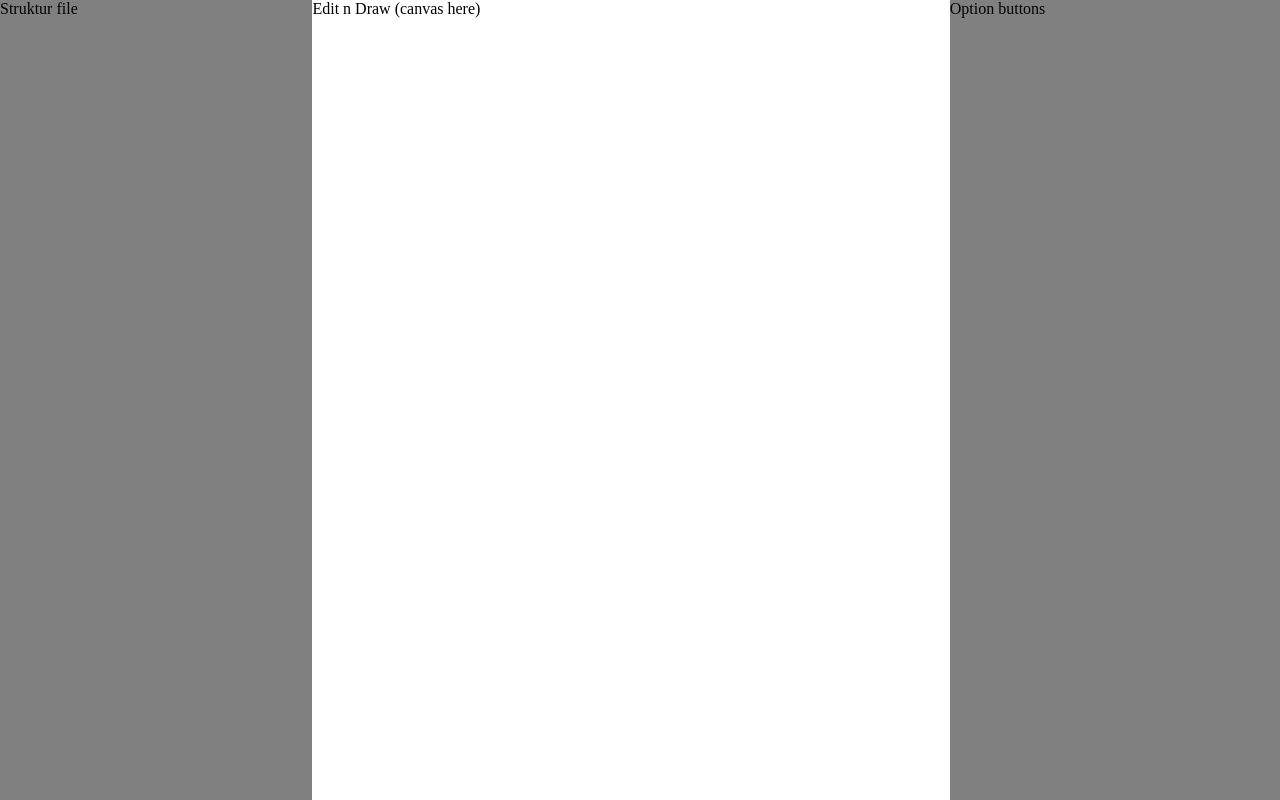
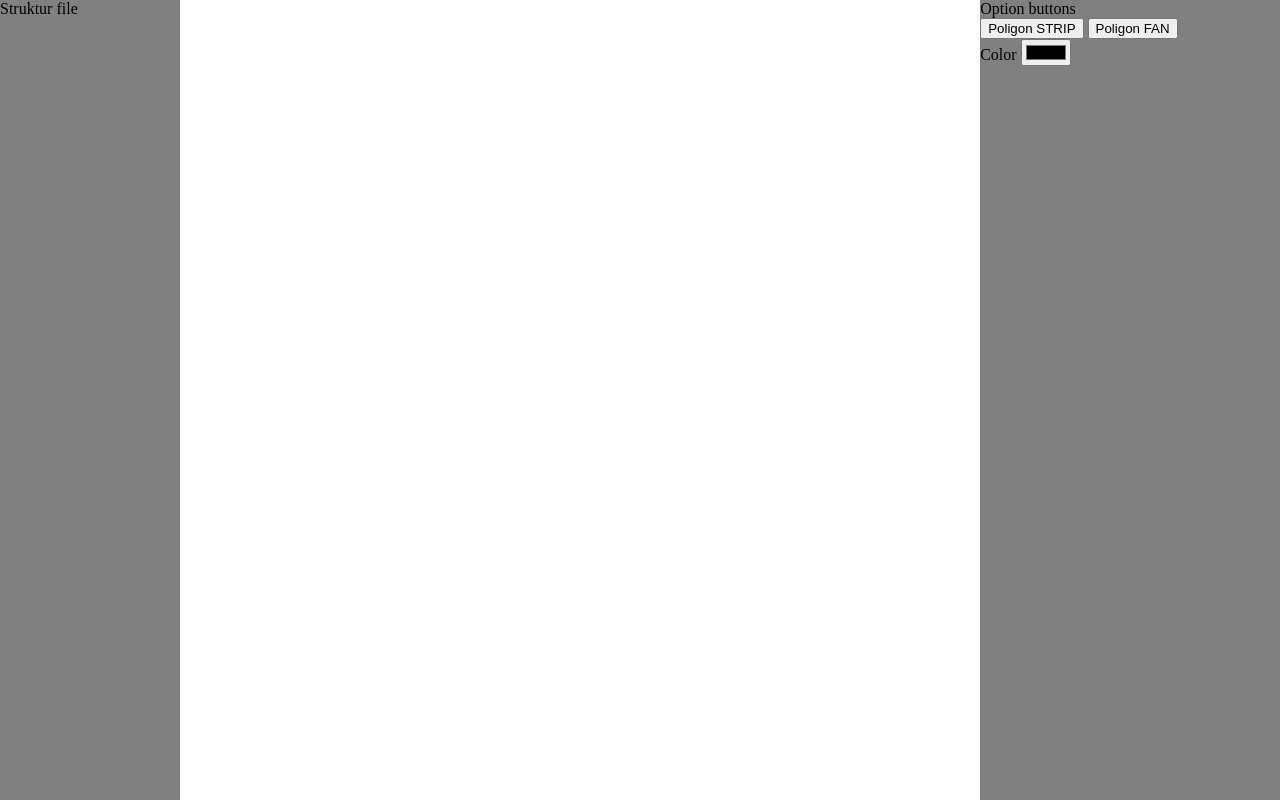
Before and after one commit to rannnayy/tugas1-webBasedCAD, a plain HTML site: page src/index.html in a window 1280 px wide. Drawn offline with Linux system fonts and the light colour scheme.

Commit message:
add canvas, model button, and color picker

```diff
--- a/src/global.css
+++ b/src/global.css
@@ -1,7 +1,8 @@
-body, html {
+body,
+html {
   height: 100%;
   margin: 0;
-    overflow: hidden
+  overflow: hidden;
 }
 
 .wrapper {
@@ -30,3 +31,9 @@ body, html {
   background-color: grey;
   height: 100vh;
 }
+
+canvas {
+    width: 100vh;
+    height: 100vh;
+    display: block;
+}
--- a/src/index.html
+++ b/src/index.html
@@ -5,6 +5,35 @@
         <meta name="viewport" content="width=device-width, initial-scale=1" />
         <link rel="icon" href="./WebGL_Logo.png" />
         <link rel="stylesheet" href="global.css">
+        <script src="scripts.js"></script>
+        <script src="https://webgl2fundamentals.org/webgl/resources/webgl-utils.js"></script>
+        <script id="vertex-shader-2d" type="notjs">
+
+            // an attribute will receive data from a buffer
+            attribute vec4 a_position;
+
+            // all shaders have a main function
+            void main() {
+
+                // gl_Position is a special variable a vertex shader
+                // is responsible for setting
+                gl_Position = a_position;
+            }
+        </script>
+
+        <script id="fragment-shader-2d" type="notjs">
+            // fragment shaders don't have a default precision so we need
+            // to pick one. mediump is a good default
+            precision mediump float;
+
+            uniform vec4 u_color;
+
+            void main() {
+                // gl_FragColor is a special variable a fragment shader
+                // is responsible for setting
+                gl_FragColor = u_color; // return reddish-purple
+            }
+        </script>
         <title>2D Web Based CAD</title>
     </head>
     <body>
@@ -12,11 +41,17 @@
             <div class="dep">
                 Struktur file
             </div>
-            <div class="panel">
-                Edit n Draw (canvas here)
-            </div>
+            <canvas id="gl-canvas">
+            </canvas>
             <div class="opt">
-                Option buttons
+                <div>Option buttons</div>
+                <button id="poligon-strip">Poligon STRIP</button>
+                <button id="poligon-fan">Poligon FAN</button>
+
+                <div>
+                    Color
+                    <input id="color" type="color">
+                </div>
             </div>
         </div>
     </body>
```
Lines whose indentation alone changed are shown as unchanged.
